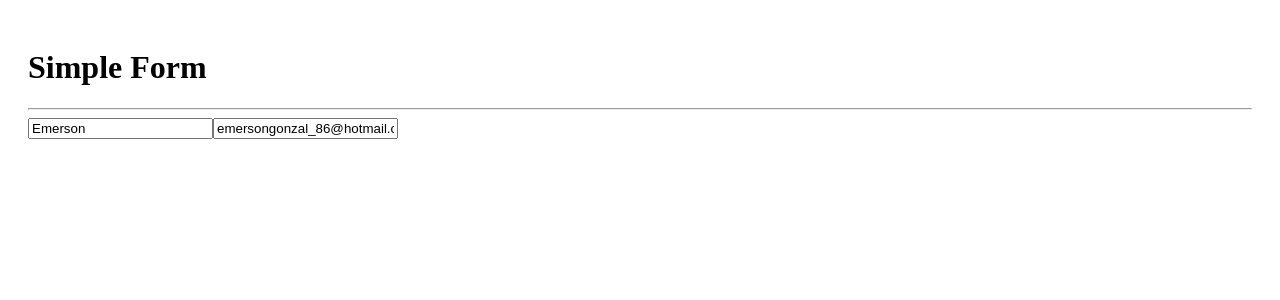
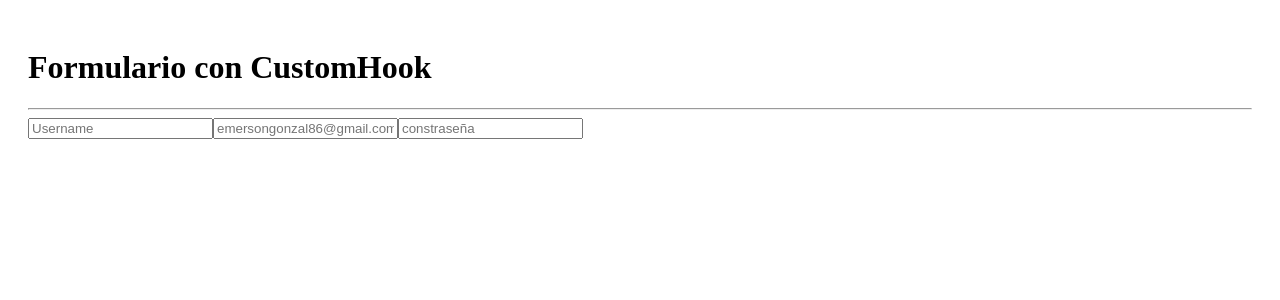
Before and after one commit to emersongonzal86/curso_react, a React app in the folder 05-hook-app/: page / in a window 1280 px wide. Shown: the top 300 px of the page. Built offline with nearby package versions, Linux system fonts and the light colour scheme; the HTML template or start-up script is replaced by a standard one.

Commit message:
Form with customHook

```diff
--- /dev/null
+++ b/05-hook-app/src/02-useEffect/FormWithCustomHook.jsx
@@ -0,0 +1,57 @@
+import { useEffect } from 'react';
+import { useForm } from '../hooks/useForm';
+
+
+export const FormWithCustomHook = () => {
+
+    const { formState, onInputChange, username, email, password } = useForm({
+        username: '',
+        email: '',
+        password: ''
+
+    });
+
+
+
+
+    return (
+        <>
+
+            <h1>Formulario con CustomHook</h1>
+            <hr />
+
+            <input
+                type="text"
+                className="form-control"
+                placeholder="Username"
+                name="username"
+                value={username}
+                onChange={onInputChange}
+
+            />
+
+            <input
+                type="email"
+                className="form-control mt-2"
+                placeholder="emersongonzal86@gmail.com"
+                name="email"
+                value={email}
+                onChange={onInputChange}
+
+            />
+
+            <input
+                type="password"
+                className="form-control mt-2"
+                placeholder="constraseña"
+                name="password"
+                value={password}
+                onChange={onInputChange}
+
+            />
+
+
+
+        </>
+    )
+}
--- /dev/null
+++ b/05-hook-app/src/hooks/useForm.js
@@ -0,0 +1,34 @@
+import { useState } from 'react';
+
+export const useForm = ( initialForm = {} ) => {
+
+    const [ formState, setFormState ] = useState( initialForm );
+
+    const onInputChange = ({ target }) => {
+        const { name, value } = target;
+        setFormState({
+            //desestructuro el formulario para traer todos los valores para mantenerlos
+            ...formState,
+            // voy a modificar la qu el name este siendo modificada para eso utilizo de javascript
+            //las propiedades computadas de los objetos colocando la propiedad entre [] llave cuadrada
+            [name]: value
+
+        });
+
+    }
+
+    return{
+        //desestructuro el formState para obtener todos sus valores y ahorra la desestructuracion en el FormWithCustomHook
+        // asi pasamos todos los valores del formulario para tenerlso dsiponibles en
+        // const { formState, onInputChange, username, email, password } = useForm({
+        //     username: '',
+        //     email: '',
+        //     password: ''
+
+        // });
+        ...formState,
+        formState,
+        onInputChange,
+
+    }
+}
--- a/05-hook-app/src/main.jsx
+++ b/05-hook-app/src/main.jsx
@@ -1,6 +1,7 @@
 import React from 'react';
 import ReactDOM from 'react-dom/client';
-import { SimpleForm } from './02-useEffect/SimpleForm';
+import { FormWithCustomHook } from './02-useEffect/FormWithCustomHook';
+//import { SimpleForm } from './02-useEffect/SimpleForm';
 //import { CounterWithCustomHook } from './01-useState/CounterWithCustomHook';
 //import { HooksApp } from './HooksApp';
 //import{ CounterApp } from './01-useState/CounterApp';
@@ -8,6 +9,6 @@
 
 ReactDOM.createRoot(document.getElementById('root')).render(
   <React.StrictMode>
-    <SimpleForm />
+    <FormWithCustomHook />
   </React.StrictMode>,
 )
```
